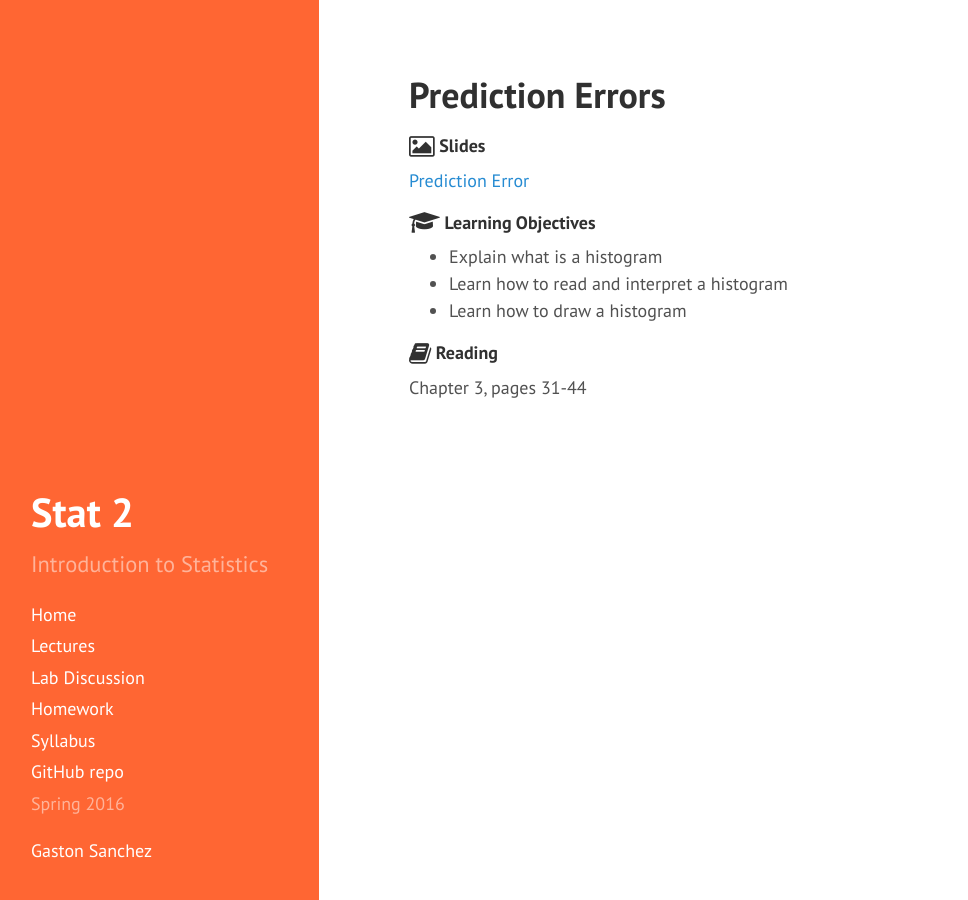
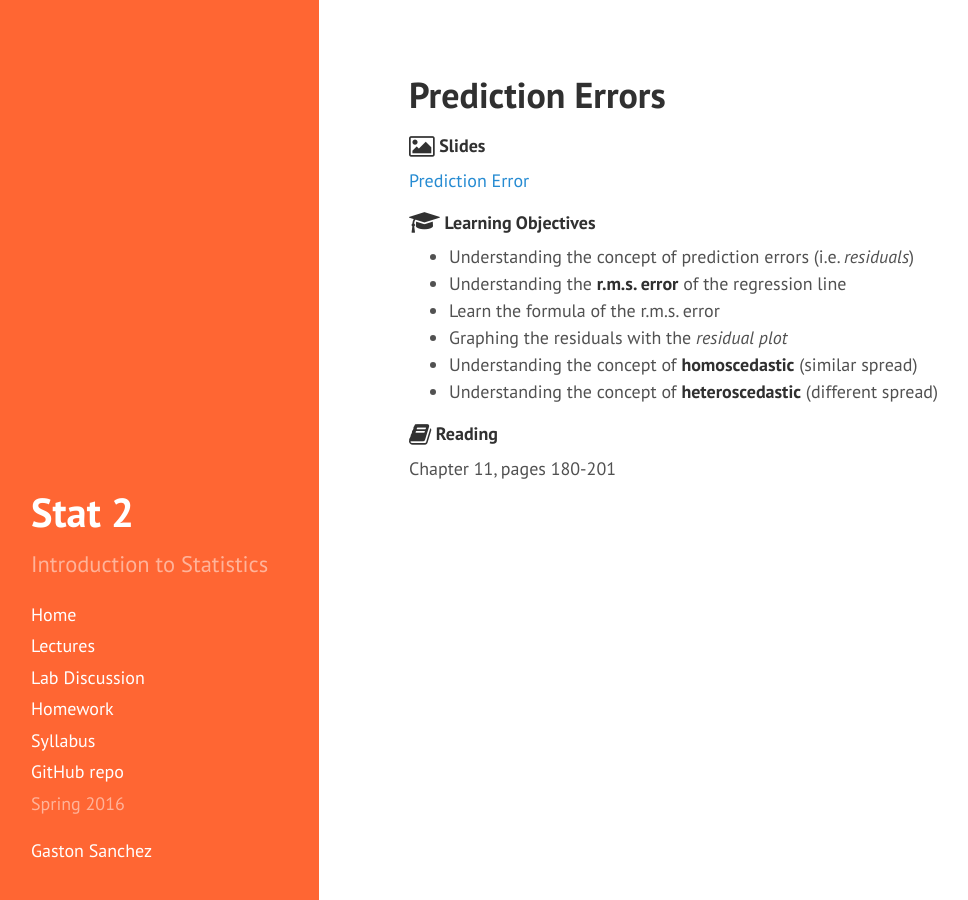
Before and after one commit to gastonstat/relic-stat2, a Jekyll site: the page built from lectures/10-prediction-errors.md, in a window 1280 px wide. Shown: the whole page, without its empty margins (5-973 px from the left). Built offline with Jekyll 4.4.1, drawn with Linux system fonts in a browser that asks for light colours; nearby versions of some CDN libraries.

Commit message:
lectures: add learning objectives for prediction errors

```diff
--- a/lectures/10-prediction-errors.md
+++ b/lectures/10-prediction-errors.md
@@ -16,9 +16,12 @@ title: "Prediction Errors"
 	Learning Objectives
 </h4>
 
-- Explain what is a histogram
-- Learn how to read and interpret a histogram
-- Learn how to draw a histogram
+- Understanding the concept of prediction errors (i.e. _residuals_)
+- Understanding the __r.m.s. error__ of the regression line
+- Learn the formula of the r.m.s. error
+- Graphing the residuals with the _residual plot_
+- Understanding the concept of __homoscedastic__ (similar spread)
+- Understanding the concept of __heteroscedastic__ (different spread)
 
 
 <h4>
@@ -26,4 +29,4 @@ title: "Prediction Errors"
 	Reading
 </h4>
 
-Chapter 3, pages 31-44
+Chapter 11, pages 180-201
```
